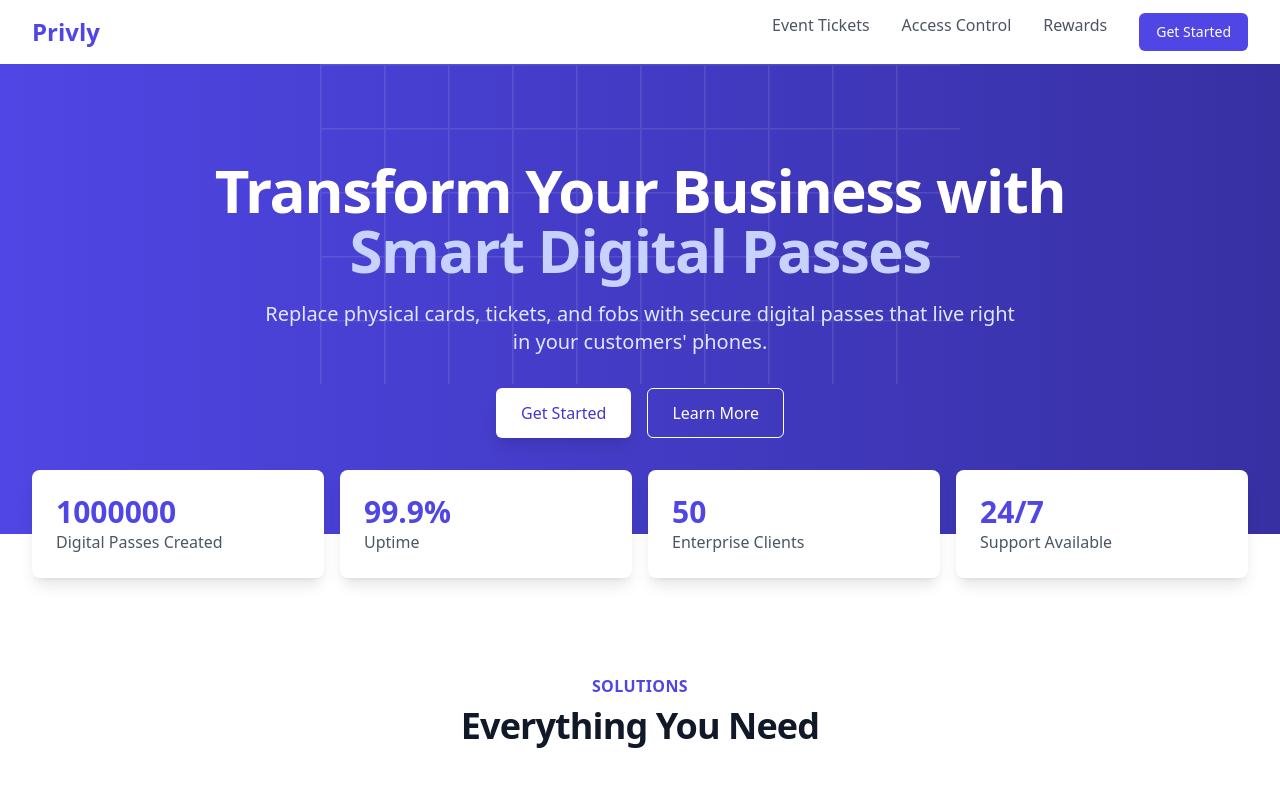
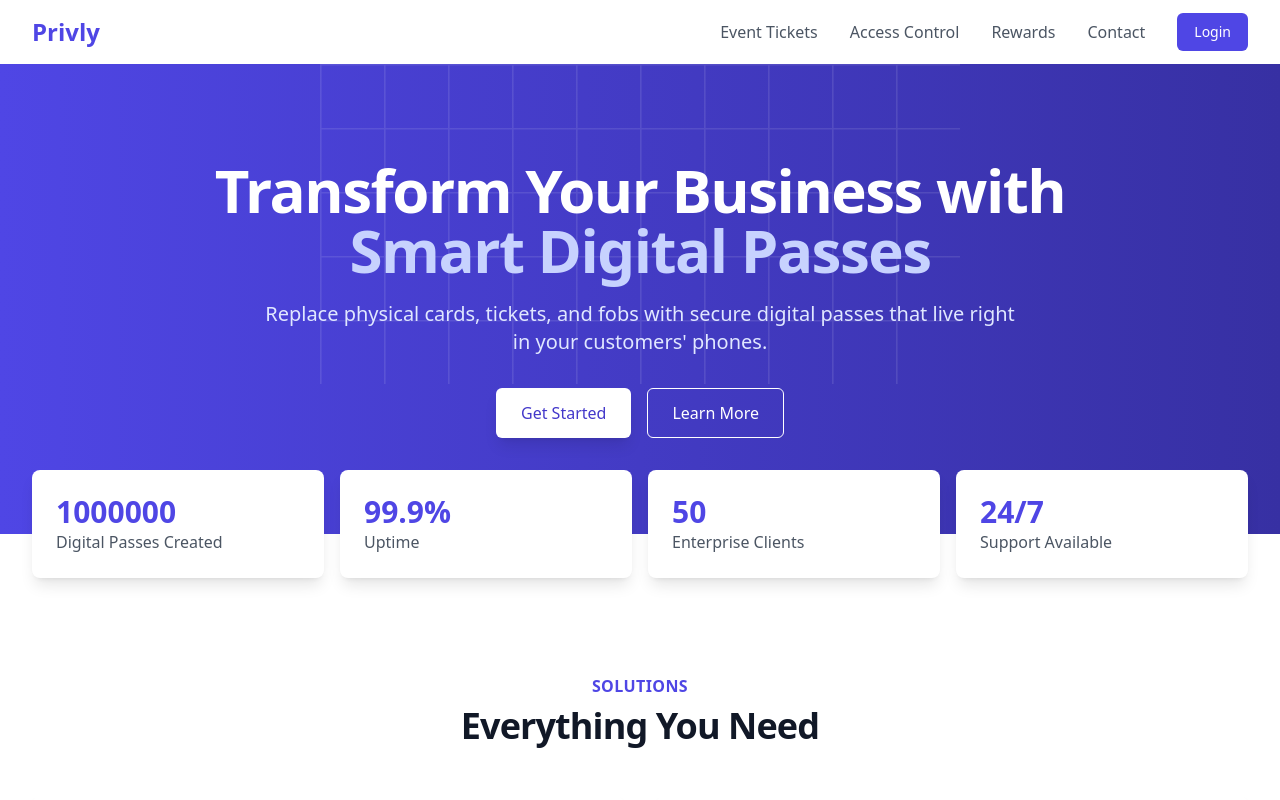
Before and after one commit to jonoairey/privly, a Next.js app: page / in a window 1280 px wide. Shown: the top 800 px of the page. Built offline with nearby package versions, Linux system fonts and the light colour scheme.

Commit message:
Update layout.tsx

```diff
--- a/app/layout.tsx
+++ b/app/layout.tsx
@@ -18,23 +18,19 @@
               </Link>
 
               {/* Navigation Links */}
-              <div className="hidden md:flex space-x-8">
-                <Link href="/event-tickets" className="text-gray-600 hover:text-gray-900">
-                  Event Tickets
-                </Link>
-                <Link href="/access-control" className="text-gray-600 hover:text-gray-900">
-                  Access Control
-                </Link>
-                <Link href="/rewards" className="text-gray-600 hover:text-gray-900">
-                  Rewards
-                </Link>
-                <Link href="/contact"
-                  className="inline-flex items-center px-4 py-2 border border-transparent
-                           text-sm font-medium rounded-md text-white bg-indigo-600
-                           hover:bg-indigo-700 transition-colors">
-                  Get Started
-                </Link>
-              </div>
+<div className="hidden md:flex md:items-center md:space-x-8">
+  <Link href="/event-tickets" className="text-gray-600 hover:text-gray-900">Event Tickets</Link>
+  <Link href="/access-control" className="text-gray-600 hover:text-gray-900">Access Control</Link>
+  <Link href="/rewards" className="text-gray-600 hover:text-gray-900">Rewards</Link>
+  <Link href="/contact" className="text-gray-600 hover:text-gray-900">Contact</Link>
+  {/* Add the login button here */}
+  <Link
+    href="/login"
+    className="inline-flex items-center px-4 py-2 border border-transparent text-sm font-medium rounded-md text-white bg-indigo-600 hover:bg-indigo-700"
+  >
+    Login
+  </Link>
+</div>
             </div>
           </div>
         </nav>
```
